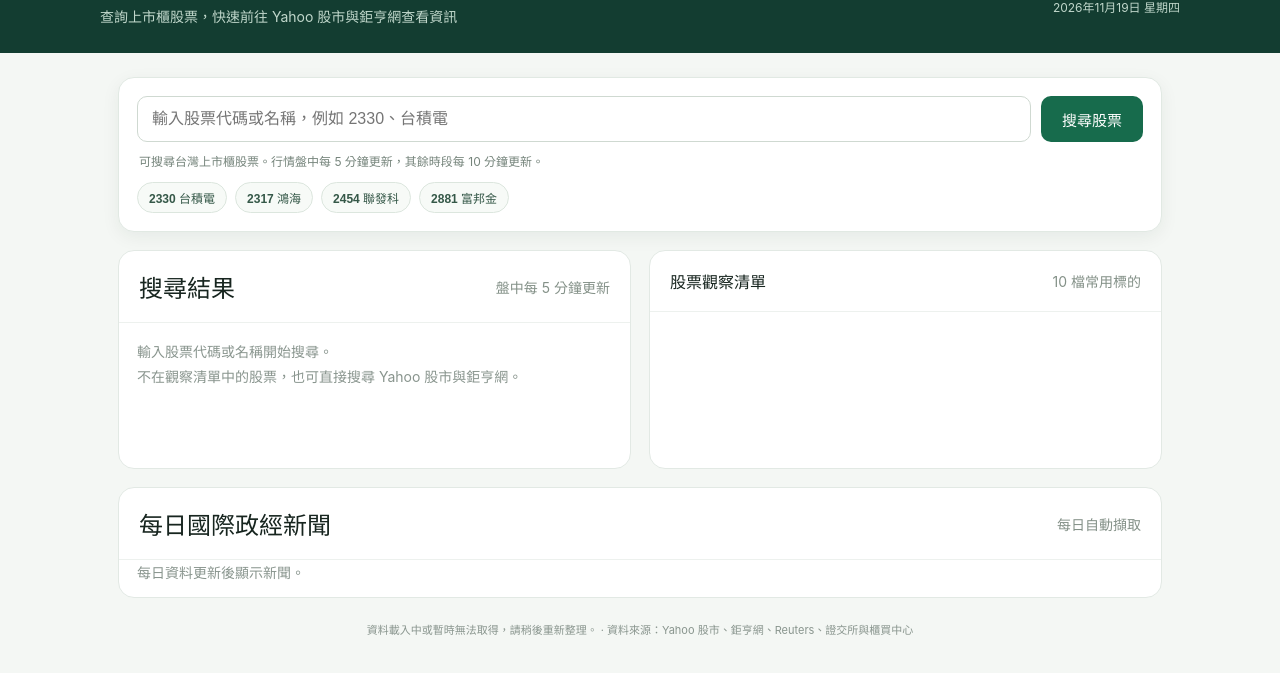
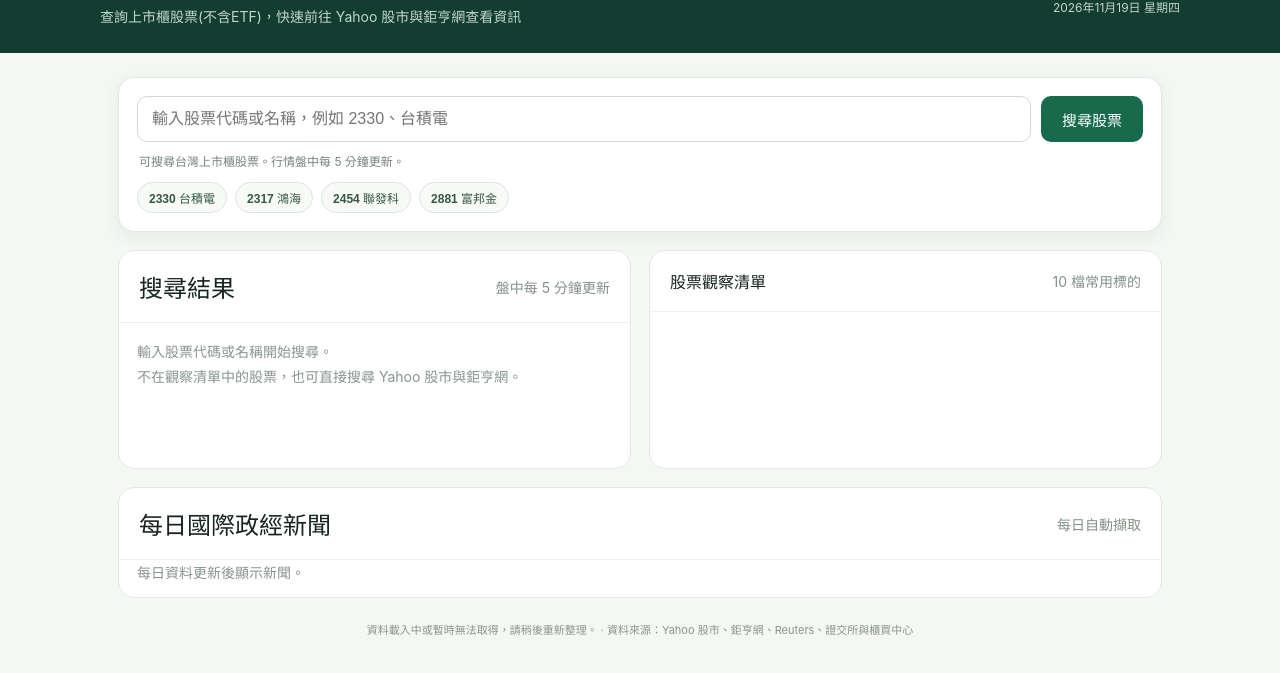
Before and after one commit to mumu55123/reportdemo--20261122, a plain HTML site: page index.html in a window 1280 px wide. Shown: the part 97-770 px from the top of the page. Drawn offline with Linux system fonts and the light colour scheme; no server answers.

Commit message:
Update index.html

```diff
--- a/index.html
+++ b/index.html
@@ -496,7 +496,7 @@
       <div class="top-copy">
         <div class="brand">TAIWAN MARKET WATCH</div>
         <h1>台股情報查詢系統</h1>
-        <p>查詢上市櫃股票，快速前往 Yahoo 股市與鉅亨網查看資訊</p>
+        <p>查詢上市櫃股票(不含ETF)，快速前往 Yahoo 股市與鉅亨網查看資訊</p>
       </div>
 
       <div class="clockbox">
@@ -520,7 +520,7 @@
       </form>
 
       <div class="hint">
-        可搜尋台灣上市櫃股票。行情盤中每 5 分鐘更新，其餘時段每 10 分鐘更新。
+        可搜尋台灣上市櫃股票。行情盤中每 5 分鐘更新。
       </div>
       <div class="quick" id="quick"></div>
     </section>
@@ -802,7 +802,7 @@
 
         const quoteItems = [
           ["當日開盤", stock.open, false],
-          ["當日收盤", stock.close, !stock.marketClosed],
+          ["當日收盤", stock.close, ],
           ["當日高點", stock.high, false],
           ["當日低點", stock.low, false],
           ["昨日收盤", stock.previousClose, false],
```
